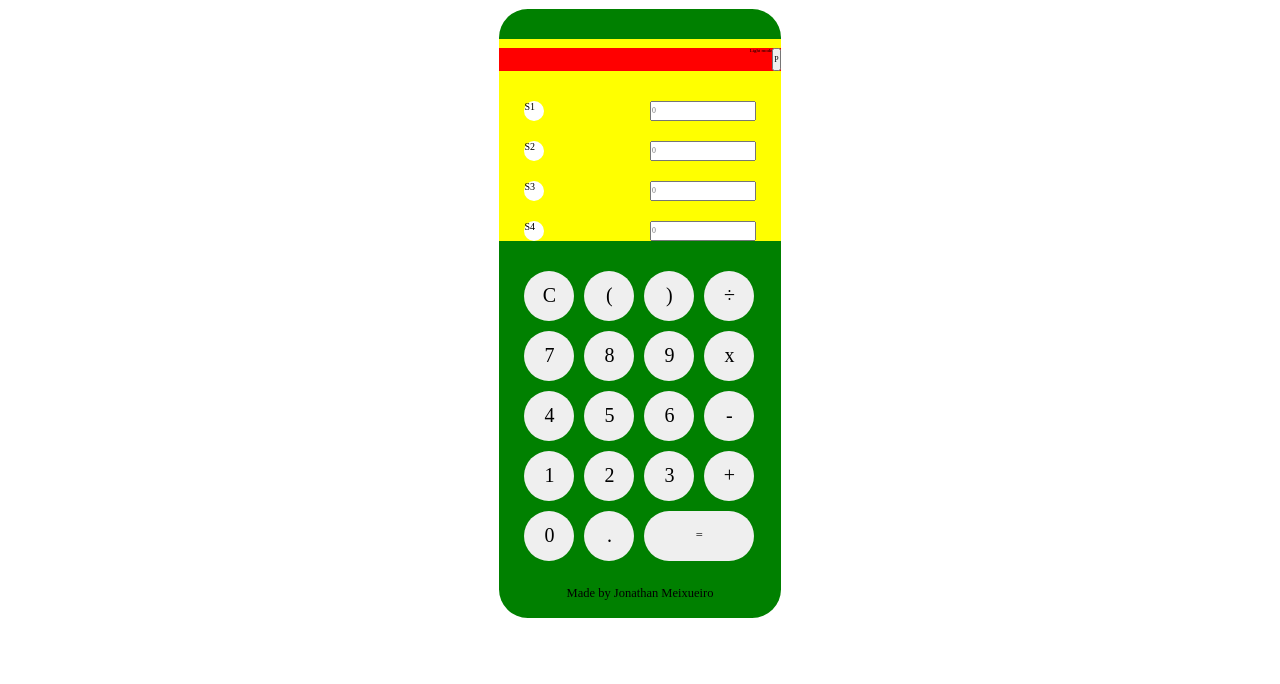
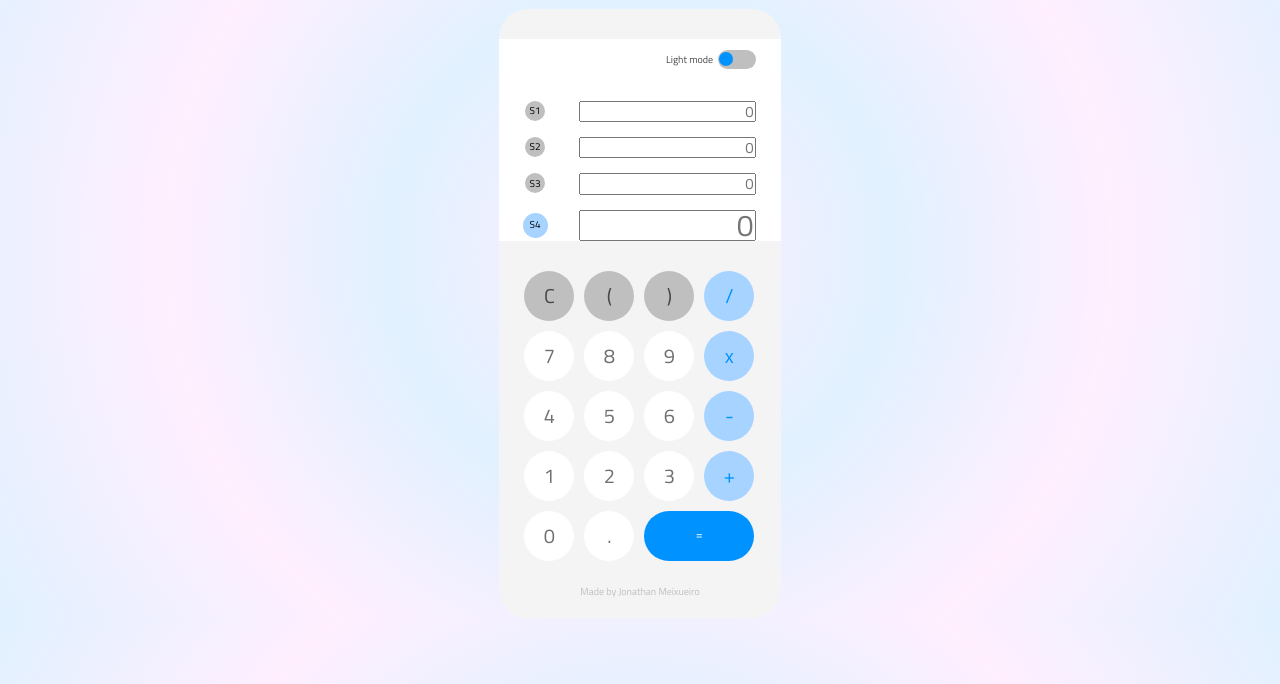
Before and after one commit to jonamx13/UX-UI-Calculator, a plain HTML site: page index.html in a window 1280 px wide. Shown: the part 116-800 px from the top of the page. Drawn offline with Linux system fonts and the light colour scheme.

Commit message:
Coloring, distribution and styling

```diff
--- /dev/null
+++ b/css/function.css
@@ -0,0 +1,8 @@
+    /*Color Toggle*/
+    .display__color-mode button {
+        cursor: pointer;
+    }
+
+    .calculator input {
+        cursor: pointer;
+    }
--- a/css/gridnflex.css
+++ b/css/gridnflex.css
@@ -13,32 +13,49 @@
 .container {
     width: 28.125rem;
     height: 60.9rem;
-    background-color: green;
-    border-radius: 2.875rem;
-    font-size: 2rem;
     margin: 0 auto;
     padding-top: 3rem;
 }
 
-/**Diplay**/
+/**Display**/
 .display {
     width:28.125rem;
     height: 20.2rem;
-    background-color: yellow;
     align-content: end;
 
 }
+    /*Color Toggle*/
 .display__color-mode {
     height: 2.25rem;
-    background-color: red;
     display: flex;
     justify-content: flex-end;
+    align-items: center;
+    margin-right: 2.5rem;
+    margin-left: 2.5rem
 }
+
+.display__color-mode span{
+    padding-right: .5rem;
+}
+.display__color-mode button{
+    width: 3.75rem;
+    height: 1.87rem;
+    border-radius: 1rem;
+}
+
+.toggle {
+    width: 1.4rem;
+    height: 1.4rem;
+    margin: .12rem;
+}
+
+    /*Operator and numberfields*/
 .display__output {
     display: grid;
     height: 17rem;
-    grid-template-columns: repeat(2, 1fr);
-    gap: 2rem;
+    grid-template-columns: 2.5rem 17.7rem;
+    row-gap: 1.5rem;
+    column-gap: 3.1rem;
     place-content: end;
     padding-left: 2.5rem;
     padding-right: 2.5rem;
@@ -46,12 +63,24 @@
 }
 
 .display__output span {
-    background-color: white;
-    display: inline-flex;
+    display: flex;
+    align-items: center;
+    justify-content: center;
+    justify-self: center;
     height: 2rem;
     width: 2rem;
-    border-radius: 50%;
-    font-size: 1rem;
+}
+
+    /*Result operator and field*/
+
+.display__output .display__operator-big {
+    height: 2.5rem;
+    width: 2.5rem;
+    align-self: center;
+}
+
+.display__output .display__output-big {
+    height: 3.1rem;
 }
 
 /**Calculator Buttons**/
@@ -69,14 +98,9 @@
 .calculator__button {
     height: 5rem;
     width: 5rem;
-    border-radius: 50%;
-    border-style: none;
-    font-size: 2rem;
 }
 
 .calculator__button--large{
-    border-style: none;
-    border-radius: 2.5rem;
     grid-column: 3 / 5;
 }
 
--- a/css/style.css
+++ b/css/style.css
@@ -1,4 +1,14 @@
 :root {
+
+    /**Coloring**/
+    --generalGray: #BFBFBF;
+    --operatorBlue: #A6D3FF;
+    --bgCalc: #F4F4F4;
+    --opStep1: #C6C6C6;
+    --opStep1: #A3A3A3;
+    --opStep1: #707070;
+    --result: #474747;
+
     /**Button colors**/
     --darkButton1:#BFBFBF;
     --lightButton1:#FFFFFF;
@@ -15,10 +25,6 @@
 
 
 *{
-    margin: 0;
-    padding: 0;
-    box-sizing: border-box;
-    font-size: 62.5%;
     font-family: 'Titillium Web', sans-serif;
 }
 
@@ -37,35 +43,19 @@ body {
 }
 
 .container {
-    width: 28.125rem;
-    height: 60.9rem;
-    background-color: #F4F4F4;
+    background-color: var(--bgCalc);
     border-radius: 2.875rem;
     font-size: 2rem;
-    margin: 0 auto;
-
 }
 
 /**Diplay**/
 .display {
-    display: grid;
-    grid-template-rows: repeat(3,1fr);
-    width:28.125rem;
-    height: 10rem;
-    padding-top: 2.6rem;
-    background-color: yellow;
+    background-color: white;
 }
 .display__color-mode {
-    height: 2.6rem;
-    background-color: red;
     display: flex;
     justify-content: flex-end;
     font-size: 2rem;
-}
-
-.display__output {
-    display: grid;
-    grid-template-columns: repeat(2, 1fr);
 }
 
 .display__screen {
@@ -73,33 +63,61 @@ body {
     border-style: none;
 }
 
-/**Calculator Buttons**/
+/*Color Toggle*/
 
-.calculator {
-    margin-top: 10rem;
-    padding: 2.5rem;
-    display: grid;
-    grid-template-columns: repeat(4, 1fr);
-    gap: 1rem;
+.display__color-mode span{
+    font-size: 1rem;
+    color: var(--mainFontColor);
+    border-radius: 50%;
+    font-size: 1rem;
+}
+.display__color-mode button{
+    border-radius: 1rem;
+    background-color: var(--generalGray);
+    font-size: 1rem;
+    border-style: none;
+}
 
+.toggle {
+    background-color: #0092FF;
+    border-radius: 50%;
+}
+
+    /*Operator and numberfields*/
+.display__output input {
+    text-align: right;
+    font-size: 1.5rem ;
+}
+.display__output span {
+    background-color: var(--generalGray);
+    border-radius: 50%;
+    font-size: 1rem;
+}
+
+    /*Result operator and field*/
+
+.display__output .display__operator-big {
+    background-color: var(--operatorBlue);
+}
+
+.display__output .display__output-big {
+    font-size: 3rem
 }
 
 
+/**Calculator Buttons**/
+
 /**Button Shape**/
 .calculator__button {
-    height: 5rem;
-    width: 5rem;
     border-radius: 50%;
     border-style: none;
     text-align: center;
-    margin: 0 auto;
     font-size: 2rem;
 }
 
 .calculator__button--large{
     border-style: none;
     border-radius: 2.5rem;
-    grid-column: 3 / 5;
 }
 
 /**Button Styling**/
@@ -128,5 +146,6 @@ body {
 /**Footer Calculator**/
 
 .footer-made {
-    font-size: 1.5rem;
+    font-size: 1rem;
+    color: var(--generalGray);
 }
--- a/index.html
+++ b/index.html
@@ -6,19 +6,28 @@
     <meta name="viewport" content="width=device-width, initial-scale=1.0">
     <title>UX/UI Calculator</title>
     <link rel="stylesheet" href="./css/gridnflex.css">
+    <link rel="stylesheet" href="./css/style.css">
+    <link rel="stylesheet" href="./css/function.css">
     <link rel="stylesheet" href="./css/normalize.css">
     <link rel="preconnect" href="https://fonts.googleapis.com">
     <link rel="preconnect" href="https://fonts.gstatic.com" crossorigin>
     <link href="https://fonts.googleapis.com/css2?family=Titillium+Web:wght@200;400&display=swap" rel="stylesheet">
+    <script src="./js/script.js"></script>
 </head>
 <body>
+    <!--Title-->
     <h1 class="title">Calculator UI/UX</h1>
+    <!--Begins Container-->
     <div class="container">
         <div class="display">
+            <!--Toggle Color-->
             <div class="display__color-mode">
                 <span>Light mode</span>
-                <button>P</button>
+                <button>
+                    <div class="toggle"></div>
+                </button>
             </div>
+            <!--Inputs and Outputs-->
             <div class="display__output">
                 <span class="display__operator">S1</span>
                 <input type="text" placeholder="0">
@@ -27,15 +36,15 @@
                 <span class="display__operator">S3</span>
                 <input type="text" placeholder="0">
                 <span class="display__operator-big">S4</span>
-                <input class="display__operator-big" type="text" placeholder="0">
+                <input class="display__output-big" type="text" placeholder="0">
             </div>
         </div>
         <div action="" class="calculator">
             <!--First buttons row-->
-                <input class="calculator__button calculator__button--dark1" type="button" value ="C">
+                <input class="calculator__button calculator__button--dark1" type="button" value ="C" onclick="clearScreen()">
                 <input class="calculator__button calculator__button--dark1" type="button" value ="(">
                 <input class="calculator__button calculator__button--dark1" type="button" value =")">
-                <input class="calculator__button calculator__button--light2" type="button" value ="÷">
+                <input class="calculator__button calculator__button--light2" type="button" value ="/">
             <!--Second buttons row-->
                 <input class="calculator__button calculator__button--light1" type="button" value ="7">
                 <input class="calculator__button calculator__button--light1" type="button" value ="8">
```
Also changed, not shown: js/script.js (added), 1 other file.
